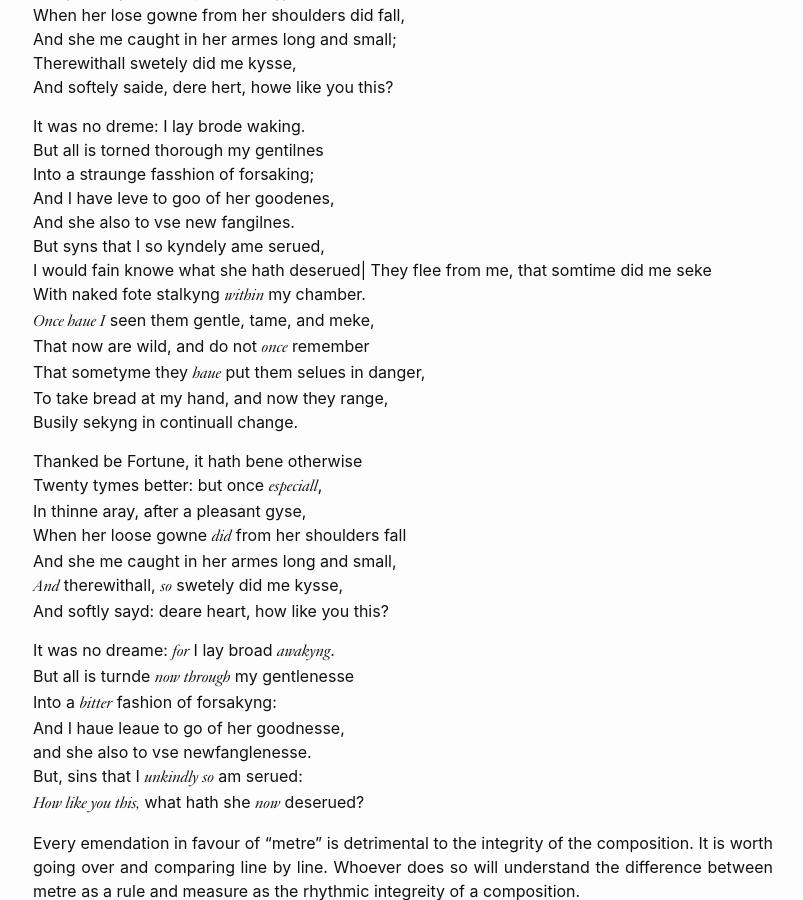
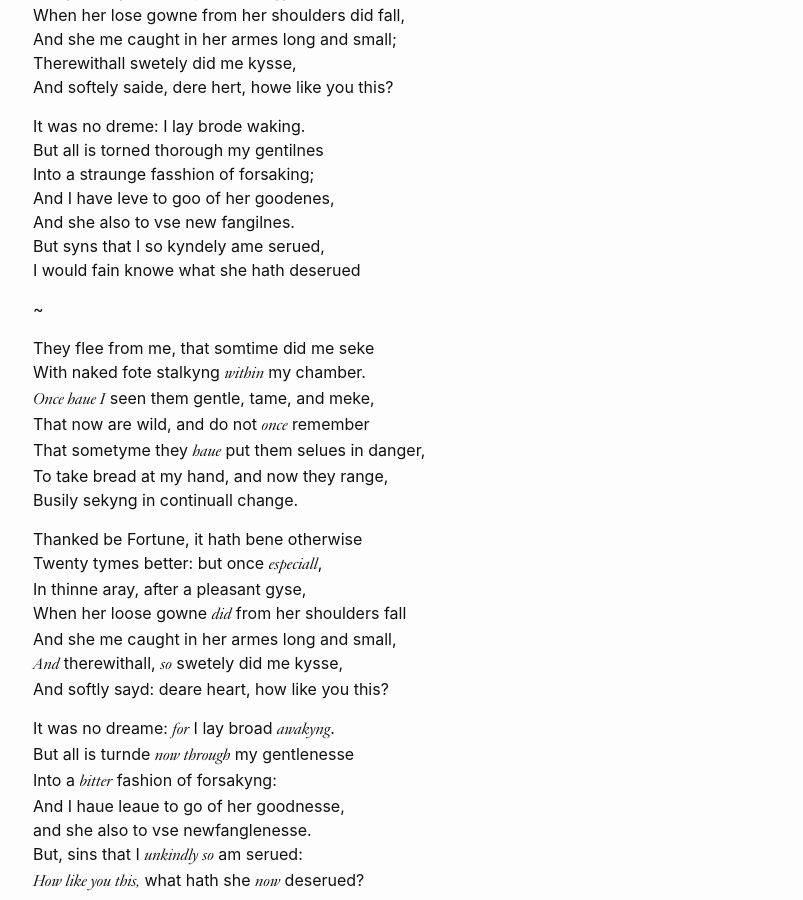
Before and after one commit to TheatrumMundi/TheatrumMundi, a Jekyll site: the page built from _posts/2023-01-04-two-versions-of-wyatt.markdown, in a window 1280 px wide and 900 px high, scrolled down 641 px. Shown: the whole window, without its empty margins (237-1040 px from the left). Built offline with Jekyll 4.4.1, drawn with Linux system fonts in a browser that asks for light colours; some web fonts are replaced.

```diff
--- a/_posts/2023-01-04-two-versions-of-wyatt.markdown
+++ b/_posts/2023-01-04-two-versions-of-wyatt.markdown
@@ -30,7 +30,11 @@ Into a straunge fasshion of forsaking;<br>
 And I have leve to goo of her goodenes,<br>
 And she also to vse new fangilnes.<br>
 But syns that I so kyndely ame serued,<br>
-I would fain knowe what she hath deserued| They flee from me, that somtime did me seke<br>
+I would fain knowe what she hath deserued
+
+~
+
+They flee from me, that somtime did me seke<br>
 With naked fote stalkyng <i>within</i> my chamber.<br>
 <i>Once haue I</i> seen them gentle, tame, and meke,<br>
 That now are wild, and do not <i>once</i> remember<br>
```
